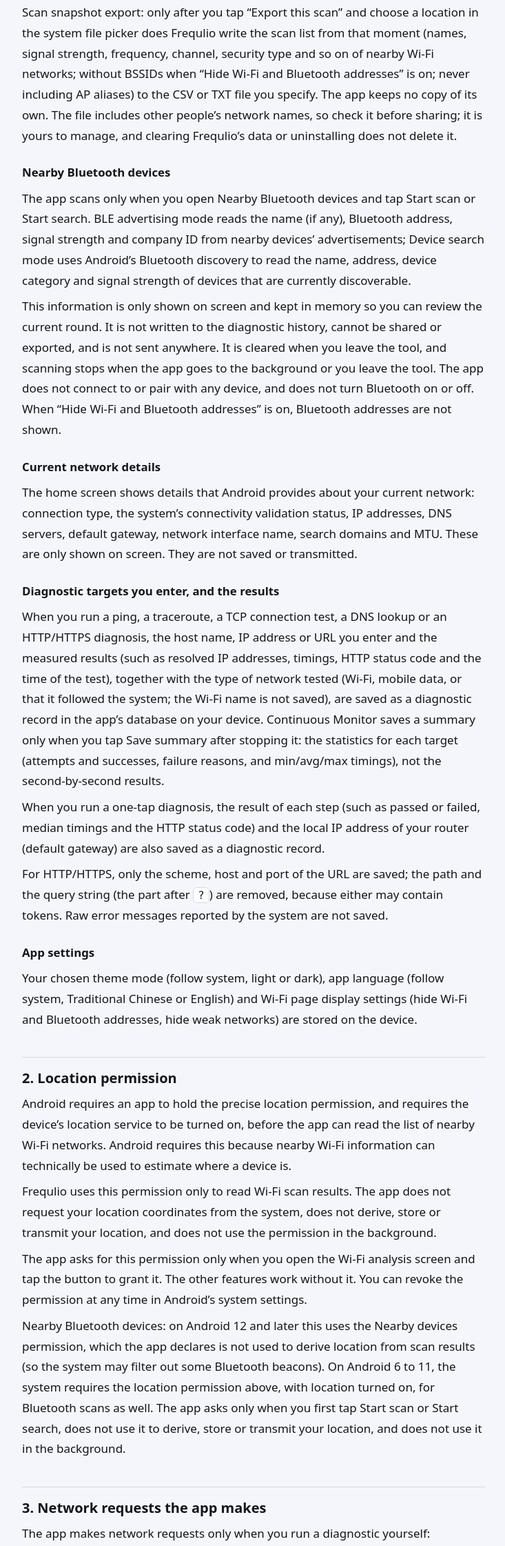
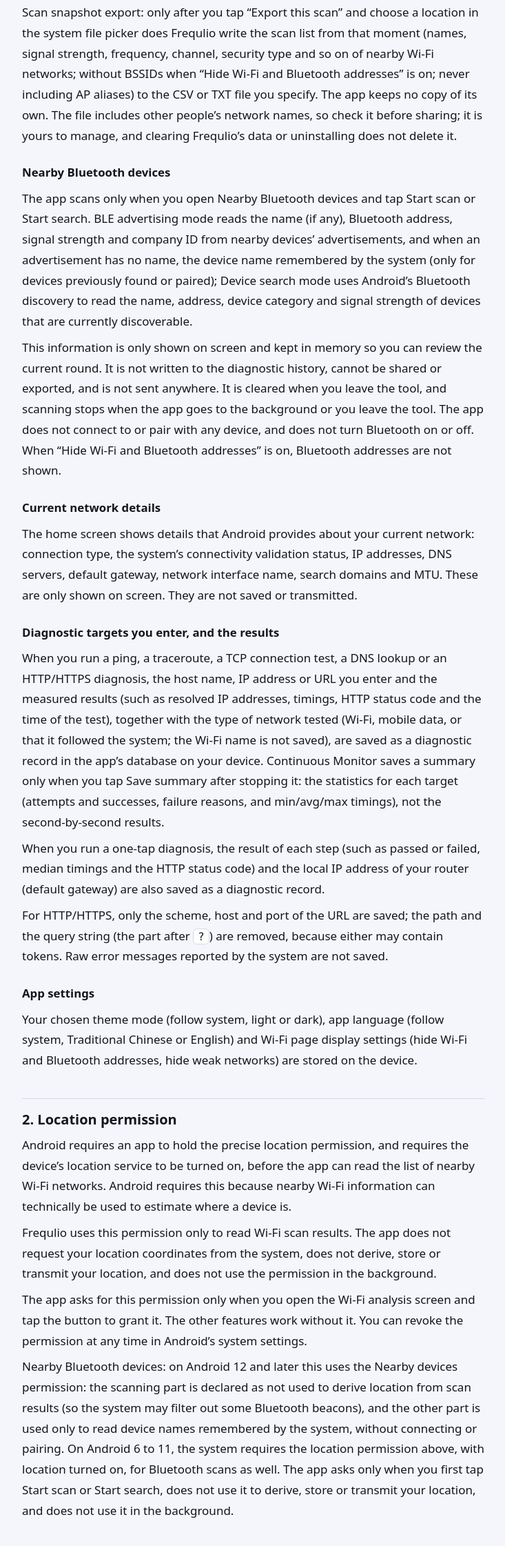
Before and after one commit to kanevanstudio/frequlio-privacy, a plain HTML site: page en.html in a window 1280 px wide. Shown: the part 1402-3643 px from the top of the page at 69% size, without its empty margins (272-1005 px from the left). Drawn offline with Linux system fonts and the light colour scheme.

Commit message:
隱私權政策：藍牙段補充系統記住的裝置名稱

```diff
--- a/en.html
+++ b/en.html
@@ -32,7 +32,7 @@ Developer: KaneVan Studio</p>
 <p>Scan snapshot export: only after you tap “Export this scan” and choose a location in the system file picker does Frequlio write the scan list from that moment (names, signal strength, frequency, channel, security type and so on of nearby Wi-Fi networks; without BSSIDs when “Hide Wi-Fi and Bluetooth addresses” is on; never including AP aliases) to the CSV or TXT file you specify. The app keeps no copy of its own. The file includes other people’s network names, so check it before sharing; it is yours to manage, and clearing Frequlio’s data or uninstalling does not delete it.</p>
 
 <h3>Nearby Bluetooth devices</h3>
-<p>The app scans only when you open Nearby Bluetooth devices and tap Start scan or Start search. BLE advertising mode reads the name (if any), Bluetooth address, signal strength and company ID from nearby devices’ advertisements; Device search mode uses Android’s Bluetooth discovery to read the name, address, device category and signal strength of devices that are currently discoverable.</p>
+<p>The app scans only when you open Nearby Bluetooth devices and tap Start scan or Start search. BLE advertising mode reads the name (if any), Bluetooth address, signal strength and company ID from nearby devices’ advertisements, and when an advertisement has no name, the device name remembered by the system (only for devices previously found or paired); Device search mode uses Android’s Bluetooth discovery to read the name, address, device category and signal strength of devices that are currently discoverable.</p>
 <p>This information is only shown on screen and kept in memory so you can review the current round. It is not written to the diagnostic history, cannot be shared or exported, and is not sent anywhere. It is cleared when you leave the tool, and scanning stops when the app goes to the background or you leave the tool. The app does not connect to or pair with any device, and does not turn Bluetooth on or off. When “Hide Wi-Fi and Bluetooth addresses” is on, Bluetooth addresses are not shown.</p>
 
 <h3>Current network details</h3>
@@ -50,7 +50,7 @@ Developer: KaneVan Studio</p>
 <p>Android requires an app to hold the precise location permission, and requires the device’s location service to be turned on, before the app can read the list of nearby Wi-Fi networks. Android requires this because nearby Wi-Fi information can technically be used to estimate where a device is.</p>
 <p>Frequlio uses this permission only to read Wi-Fi scan results. The app does not request your location coordinates from the system, does not derive, store or transmit your location, and does not use the permission in the background.</p>
 <p>The app asks for this permission only when you open the Wi-Fi analysis screen and tap the button to grant it. The other features work without it. You can revoke the permission at any time in Android’s system settings.</p>
-<p>Nearby Bluetooth devices: on Android 12 and later this uses the Nearby devices permission, which the app declares is not used to derive location from scan results (so the system may filter out some Bluetooth beacons). On Android 6 to 11, the system requires the location permission above, with location turned on, for Bluetooth scans as well. The app asks only when you first tap Start scan or Start search, does not use it to derive, store or transmit your location, and does not use it in the background.</p>
+<p>Nearby Bluetooth devices: on Android 12 and later this uses the Nearby devices permission: the scanning part is declared as not used to derive location from scan results (so the system may filter out some Bluetooth beacons), and the other part is used only to read device names remembered by the system, without connecting or pairing. On Android 6 to 11, the system requires the location permission above, with location turned on, for Bluetooth scans as well. The app asks only when you first tap Start scan or Start search, does not use it to derive, store or transmit your location, and does not use it in the background.</p>
 
 <h2>3. Network requests the app makes</h2>
 <p>The app makes network requests only when you run a diagnostic yourself:</p>
```
Also changed, not shown: index.html (+2 -2 lines).
